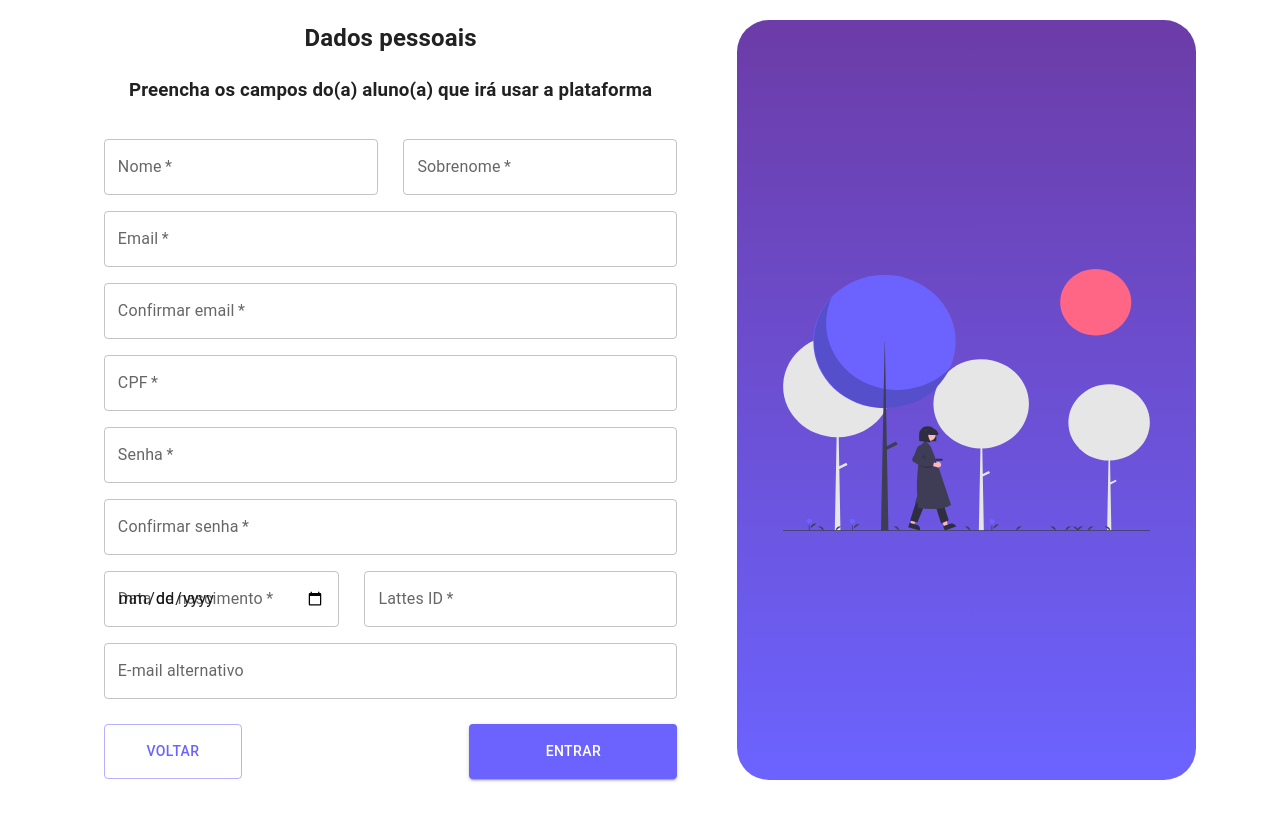
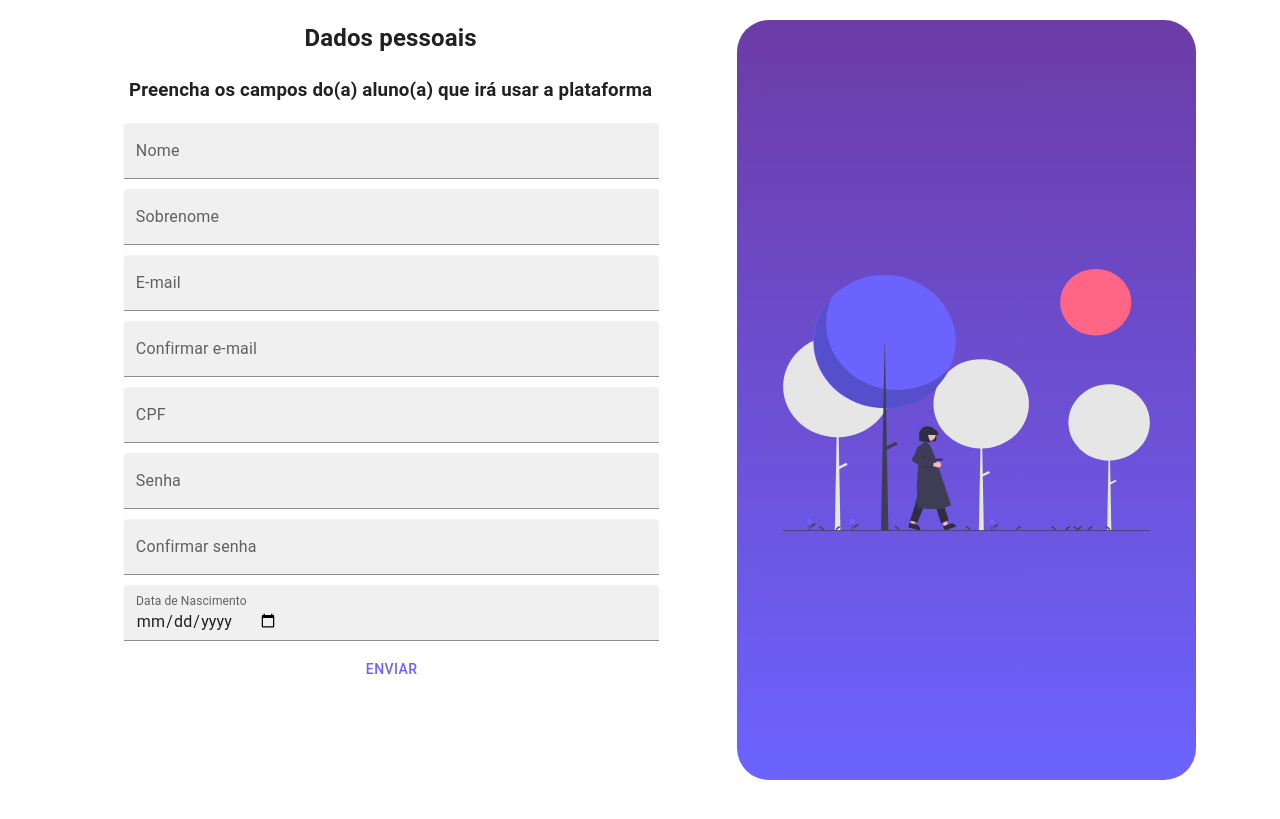
Before and after one commit to Rigolao/Desafio_4_Etapa_Frontend, a React (Create React App) app: page /cadastro in a window 1280 px wide. Built offline with nearby package versions, Linux system fonts and the light colour scheme.

Commit message:
Refatorado a pagina de cadastro e seu formulario

```diff
--- a/src/componentes/MenuLateral/index.js
+++ b/src/componentes/MenuLateral/index.js
@@ -57,7 +57,7 @@ export default (props) => {
                         <List component="nav">
 
                             <LinkMUI component={Link} to="inicial" variant={"nav-link"} >
-                                <ListItemButton selected={location == "/perfil/inicial"}>
+                                <ListItemButton selected={location === "/perfil/inicial"}>
                                     <ListItemIcon>
                                         <HomeIcon/>
                                     </ListItemIcon>
@@ -66,7 +66,7 @@ export default (props) => {
                             </LinkMUI>
 
                             <LinkMUI component={Link} to="projetos" variant={"nav-link"}>
-                                <ListItemButton selected={location == "/perfil/projetos"}>
+                                <ListItemButton selected={location === "/perfil/projetos"}>
                                     <ListItemIcon>
                                         <FolderIcon/>
                                     </ListItemIcon>
@@ -75,7 +75,7 @@ export default (props) => {
                             </LinkMUI>
 
                             <LinkMUI component={Link} to="/perfil" variant={"nav-link"}>
-                                <ListItemButton selected={location == "/perfil"}>
+                                <ListItemButton selected={location === "/perfil"}>
                                     <ListItemIcon>
                                         <AvatarIcon/>
                                     </ListItemIcon>
--- a/src/pages/Cadastro/Cadastro.css
+++ b/src/pages/Cadastro/Cadastro.css
@@ -1,26 +1,24 @@
 
-.gridMain{
+.cadastro-container{
  display: flex;
 }
-.section{
+.cadastro-container section{
   padding: 0 40px 40px 40px;
+  position: relative;
   flex: 1;
 }
-.formulario{
-  width: 100%;
-  max-width: 46rem;
+.cadastro-container form{
+  position: absolute;
+  display: flex;
+  width: 85%;
+  padding-left: 20px;
+  gap: 10px;
+  justify-content: center;
+  flex-direction: column;
 }
-.input-duplo{
-  display: grid;
-  gap: 1.6rem;
-  grid-auto-flow: column;
-  padding-top: 1rem;
-}
-.input-single{
-  display: block;
-  position: relative;
-  padding-top: 1rem;
-  width: 100%;
+.cadastro-container input{
+  display: flex;
+  flex-direction: row;
 }
 .background{
   background: linear-gradient(to top, rgb(108, 99, 255), rgb(108, 60, 167));
--- a/src/pages/Cadastro/index.js
+++ b/src/pages/Cadastro/index.js
@@ -1,77 +1,154 @@
-import React from "react";
+import React, {useState} from "react";
 import "./Cadastro.css";
 import imagem from "../../imagens/cadastro.svg";
 import Center from "../../componentes/Center";
-import { Button, TextField } from "@mui/material";
+import {Button, TextField} from "@mui/material";
+import { DesktopDatePicker } from '@mui/x-date-pickers/DesktopDatePicker';
+
 
 export default function Cadastro() {
+    const [form, setForm] = useState(
+        {
+            nome: '',
+            sobrenome: '',
+            email: '',
+            confirmarEmail: '',
+            cpf: '',
+            senha: '',
+            confirmarSenha: '',
+            dataNascimento: ''
+        });
+    const [error, setError] = useState(
+        {
+            nome: false,
+            sobrenome: false,
+            email: false,
+            confirmarEmail: false,
+            cpf: false,
+            senha: false,
+            confirmarSenha: false,
+            dataNascimento: false
+        }
+    );
+
+    const  aoSalvar = (e) => {
+        e.preventDefault();
+
+        var regexText = /[^a-zà-ú]/gi; //regex de validacao de campo type text
+        var regexEmail = /^[\w-\.]+@([\w-]+\.)+[\w-]{2,4}$/g // regex de valicao de campo type email
+        console.log(regexText.test(form.nome) || form.nome.length<2)
+        if(regexText.test(form.nome) || form.nome.length<2 || !form.nome){
+            setError({nome: true});
+        }
+        console.log({...error, nome: true})
+
+        console.log(!regexEmail.test(form.email))
+        if(!regexEmail.test(form.email)){ //se nao for um email valido
+            setError({...error, email: true})
+        }
+        console.log({...error, email: true})
+        if(form.email != form.confirmarEmail){
+            setError({...error, confirmarEmail: true})
+        }
+        console.log(!form.cpf)
+        if(!form.cpf || form.cpf.length == 14) {
+            setError({...error, cpf: true})
+        }
+        console.log(form.senha != form.confirmarSenha)
+        if(form.senha != form.confirmarSenha){
+            setError({...error, confirmarSenha: true})
+        }
+        console.log(form)
+
+
+
+        setForm({
+            nome: '',
+            sobrenome: '',
+            email: '',
+            confirmarEmail: '',
+            cpf: '',
+            senha: '',
+            confirmarSenha: '',
+            dataNascimento: ''
+        })
+    }
+
     return (
-    <main className="gridMain">
-      <section className="section">
+        <main className="cadastro-container">
+            <section>
                 <h1>Dados pessoais</h1>
                 <h3>Preencha os campos do(a) aluno(a) que irá usar a plataforma</h3>
-        <form className="formulario">
-          <div className="input-duplo">
-            <TextField label="Nome" required />
-            <TextField label="Sobrenome" required />
-          </div>
-          <div className="input-single">
-            <TextField label="Email" style={{ width: "100%" }} required />
-          </div>
-          <div className="input-single">
+                <form onSubmit={aoSalvar}>
                     <TextField
-              label="Confirmar email"
-              style={{ width: "100%" }}
-              required
+                        fullWidth
+                        label="Nome"
+                        value={form.nome}
+                        onChange={(e) => setForm({nome: e.target.value})}
+                        variant='filled'
+                        error={error.nome}
+                        helperText={ error.nome ? "Tente": ""}
                     />
-          </div>
-          <div className="input-single">
-            <TextField label="CPF" style={{ width: "100%" }} required />
-          </div>
-          <div className="input-single">
-            <TextField label="Senha" style={{ width: "100%" }} required />
-          </div>
-          <div className="input-single">
+                    <TextField
+                        label="Sobrenome"
+                        value={form.sobrenome}
+                        onChange={(e) => setForm({...form, sobrenome: e.target.value})}
+                        variant='filled'
+                        error={error.sobrenome}
+                    />
+                    <TextField
+                        label="E-mail"
+                        value={form.email}
+                        onChange={(e) => setForm({...form, email: e.target.value})}
+                        variant='filled'
+                        error={error.email}
+                    />
+                    <TextField
+                        label="Confirmar e-mail"
+                        value={form.confirmarEmail}
+                        onChange={(e) => setForm({...form, confirmarEmail: e.target.value})}
+                        variant='filled'
+                        error={error.confirmarEmail}
+                    />
+                    <TextField
+                        label="CPF"
+                        value={form.cpf}
+                        onChange={(e) => setForm({...form, cpf: e.target.value})}
+                        variant='filled'
+                        error={error.cpf}
+                    />
+                    <TextField
+                        label="Senha"
+                        value={form.senha}
+                        onChange={(e) => setForm({...form, senha: e.target.value})}
+                        variant='filled'
+                        error={error.senha}
+                    />
                     <TextField
                         label="Confirmar senha"
-              style={{ width: "100%" }}
-              required
+                        value={form.confirmarSenha}
+                        onChange={(e) => setForm({...form, confirmarSenha: e.target.value})}
+                        variant='filled'
+                        error={error.confirmarSenha}
                     />
-          </div>
-          <div className="input-duplo">
-            <TextField label="Data de nascimento" type="date" required />
-            <TextField label="Lattes ID" required />
-          </div>
-          <div className="input-single">
-            <TextField label="E-mail alternativo" style={{ width: "100%" }} />
-          </div>
-          <div className="botao-row">
-            <Button
-              sx={{
-                width: "138px",
-                height: "55px",
+                    <TextField
+                        label="Data de Nascimento"
+                        value={form.dataNascimento}
+                        onChange={(e) => setForm({...form, dataNascimento: e.target.value})}
+                        variant='filled'
+                        type='date'
+                        InputLabelProps={{
+                            shrink: true,
                         }}
-              variant="outlined"
-            >
-              Voltar
-            </Button>
-            <Button
-              sx={{
-                backgroundColor: "#6C63FF",
-                width: "208px",
-                height: "55px",
-              }}
-              variant="contained"
-            >
-              Entrar
-            </Button>
-          </div>
+                        error={error.dataNascimento}
+                    />
+                    <Button type="submit">Enviar</Button>
                 </form>
             </section>
             <aside className="aside">
                 <div className="background">
                     <Center>
-            <img src={imagem} style={{ width: "80%", height: "auto" }} />
+                        <img src={imagem} style={{width: "80%", height: "auto"}}/>
                     </Center>
                 </div>
             </aside>
```
Also changed, not shown: package.json (+7 -0 lines), 1 other file (tests, documents, lock files or other folders). Lines whose indentation alone changed are shown as unchanged.
